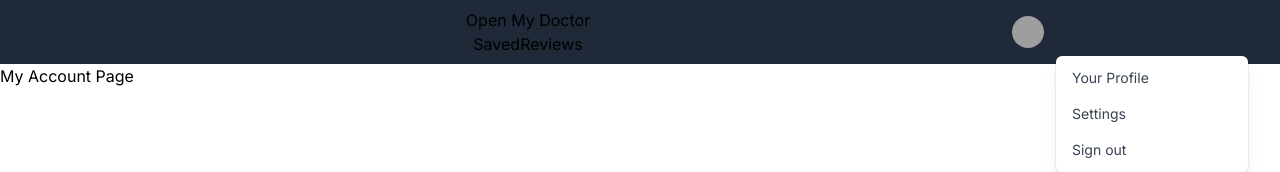
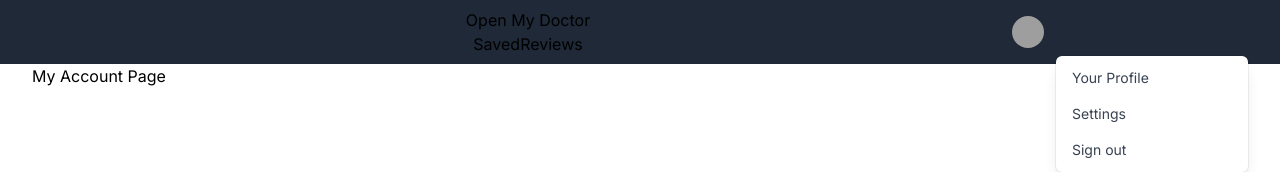
Before and after one commit to fullstack-guy/OMD, a Next.js app: page /my-doctor/account in a window 1280 px wide. Shown: the top 172 px of the page. Built offline with nearby package versions, Linux system fonts and the light colour scheme; grey boxes are pictures that could not be loaded.

Commit message:
correct the layout

```diff
--- a/app/my-doctor/layout.tsx
+++ b/app/my-doctor/layout.tsx
@@ -1,20 +1,18 @@
 import type { Metadata } from 'next'
-import { Header } from './header';
+import { Header } from './header'
 
- const metadata: Metadata = {
-    title: 'Create Next App',
-    description: 'Generated by create next app',
-  }
+const metadata: Metadata = {
+  title: 'My Doctor',
+  description: 'My doctor',
+}
 
- function MyDoctorLayout({ children }:{
-    children: React.ReactNode
-  }) {
+function MyDoctorLayout({ children }: { children: React.ReactNode }) {
   return (
     <div>
       <Header />
-      <div className="container">{children}</div>
+      <div className="container mx-auto sm:px-6 lg:px-8">{children}</div>
     </div>
-  );
+  )
 }
 
-export { MyDoctorLayout as default, metadata };
+export { MyDoctorLayout as default, metadata }
```
